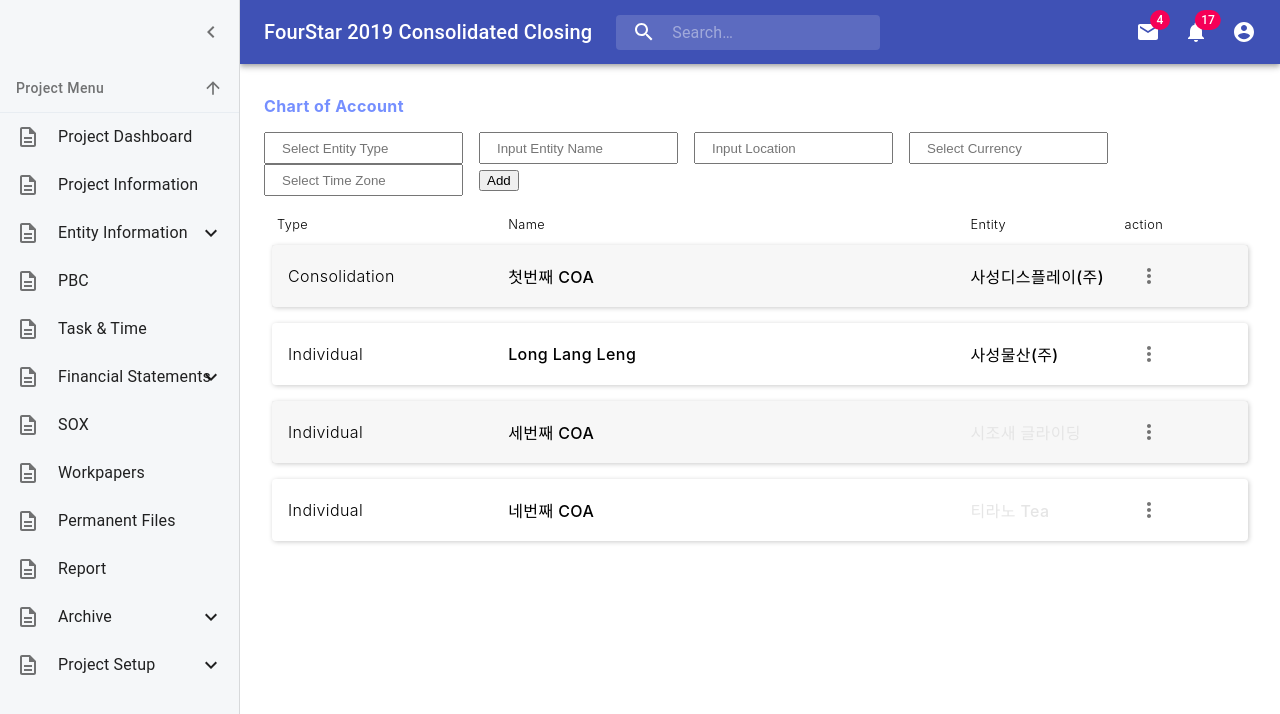
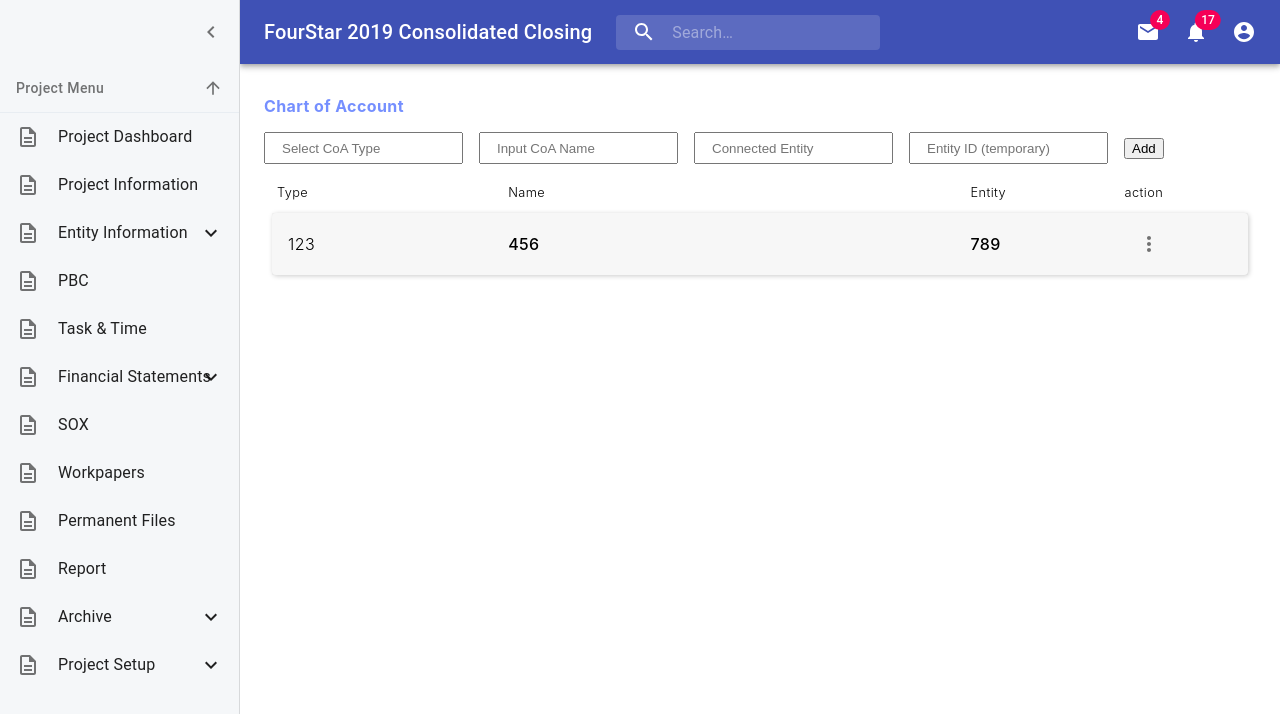
Before and after one commit to NoahGrayDL/datalobby-prototype, a React (Create React App) app: page /entity/chart-of-account in a window 1280 px wide. Shown: the top 714 px of the page. Built offline with nearby package versions, Linux system fonts and the light colour scheme; data requests are answered from the project's data file.

Commit message:
coa list and detail update. json server has an issue, if you meet the cannot read property toString issue, remove the part of db.json and add new data through screen.

```diff
--- a/src/db.json
+++ b/src/db.json
@@ -56,32 +56,11 @@
   ],
   "chart-of-account": [
     {
-      "id": "coa1",
-      "name": "첫번째 COA",
-      "entity": "사성디스플레이(주)",
-      "entityId": 1,
-      "type": "Consolidation"
-    },
-    {
-      "id": "coa2",
-      "name": "Long Lang Leng",
-      "entity": "사성물산(주)",
-      "entityId": 2,
-      "type": "Individual"
-    },
-    {
-      "id": "coa3",
-      "name": "세번째 COA",
-      "entity": "시조새 글라이딩",
-      "entityId": null,
-      "type": "Individual"
-    },
-    {
-      "id": "coa4",
-      "name": "네번째 COA",
-      "entity": "티라노 Tea",
-      "entityId": null,
-      "type": "Individual"
+      "id": "456_789",
+      "type": "123",
+      "name": "456",
+      "entity": "789",
+      "entityId": "1"
     }
   ]
 }
--- a/src/reducer.js
+++ b/src/reducer.js
@@ -26,10 +26,12 @@
         ...state,
         coaList: action.payload
       }
-    // case "INSERT":
-    //   return coaList.concat(action.coa)
-    // case "REMOVE":
-    //   return coaList.filter(coa => coa.id !== action.id)
+    case "INSERT":
+      const insertedCoAList = state.coaList.concat(action.payload)
+      return { ...state, coaList: insertedCoAList }
+    case "REMOVE":
+      const deletedCoAList = state.coaList.filter(coa => coa.id !== action.id)
+      return { ...state, coaList: deletedCoAList }
     default:
       return state
   }
--- a/src/views/project-views/chart-of-account/ChartOfAccount.js
+++ b/src/views/project-views/chart-of-account/ChartOfAccount.js
@@ -29,7 +29,9 @@
     const coa = {
       id: `${value.name}_${value.entity}`,
       type: value.type,
-      name: value.name
+      name: value.name,
+      entity: value.entity,
+      entityId: value.entityId
     }
     const response = await axios.post(
       "http://localhost:3000/chart-of-account",
@@ -113,6 +115,7 @@
       minWidth: 50,
       Cell: row => {
         const id = row.value.id
+        console.log("delete id: ", id)
         const [anchorEl, setAnchorEl] = useState(null)
         const handleClick = event => {
           setAnchorEl(event.currentTarget)
--- a/src/views/project-views/chart-of-account/ChartOfAccountDetail.js
+++ b/src/views/project-views/chart-of-account/ChartOfAccountDetail.js
@@ -2,12 +2,11 @@
 import { PageContainer } from "../../../components"
 import "react-table/react-table.css"
 import Axios from "axios"
-import { TableForList } from "../../../components/tables"
 
 export default function ChartOfAccountDetail({ match }) {
   const [data, setData] = useState(null)
   const [loading, setLoading] = useState(false)
-  const entityId = match.params.id
+  const coaId = match.params.id
 
   console.log(match)
   console.log(match.params.id)
@@ -16,7 +15,7 @@
       setLoading(true)
       try {
         const response = await Axios.get(
-          `http://localhost:3000/chart-of-account/${entityId}`
+          `http://localhost:3000/chart-of-account/${coaId}`
         )
         setData(response.data)
       } catch (e) {
@@ -35,30 +34,9 @@
     return null
   }
 
-  console.log("data: ", data)
-
   return (
     <PageContainer menuTitle="Chart of Account Detail">
-      {data && <TableForList data={data} columns={columns} />}
+      {data && <div>{data.name}</div>}
     </PageContainer>
   )
 }
-
-const columns = [
-  {
-    Header: "Name",
-    accessor: "name",
-    Cell: row => {
-      console.log("rowwwww:", row)
-      return <div>{row.value}</div>
-    }
-  },
-  {
-    Header: "Entity",
-    accessor: "entity"
-  },
-  {
-    Header: "Type",
-    accessor: "type"
-  }
-]
--- a/src/views/project-views/chart-of-account/InsertCoA.js
+++ b/src/views/project-views/chart-of-account/InsertCoA.js
@@ -4,12 +4,10 @@
 export default function InsertCoA(props) {
   const { onInsert } = props
   const [value, setValue] = useState({
+    type: "",
     name: "",
-    type: "",
-    location: "",
-    currency: "",
-    timeZone: "",
-    coaId: ""
+    entity: "",
+    entityId: ""
   })
 
   const onChange = useCallback(
@@ -31,33 +29,27 @@
   return (
     <StyledForm className="TodoInsert" onSubmit={onSubmit}>
       <input
-        placeholder="Select Entity Type"
+        placeholder="Select CoA Type"
         name="type"
         value={value.type}
         onChange={onChange}
       />
       <input
-        placeholder="Input Entity Name"
+        placeholder="Input CoA Name"
         name="name"
         value={value.name}
         onChange={onChange}
       />
       <input
-        placeholder="Input Location"
-        name="location"
-        value={value.location}
+        placeholder="Connected Entity"
+        name="entity"
+        value={value.entity}
         onChange={onChange}
       />
       <input
-        placeholder="Select Currency"
-        name="currency"
-        value={value.currency}
-        onChange={onChange}
-      />
-      <input
-        placeholder="Select Time Zone"
-        name="timeZone"
-        value={value.timeZone}
+        placeholder="Entity ID (temporary)"
+        name="entityId"
+        value={value.entityId}
         onChange={onChange}
       />
       <button type="submit">Add</button>
```
